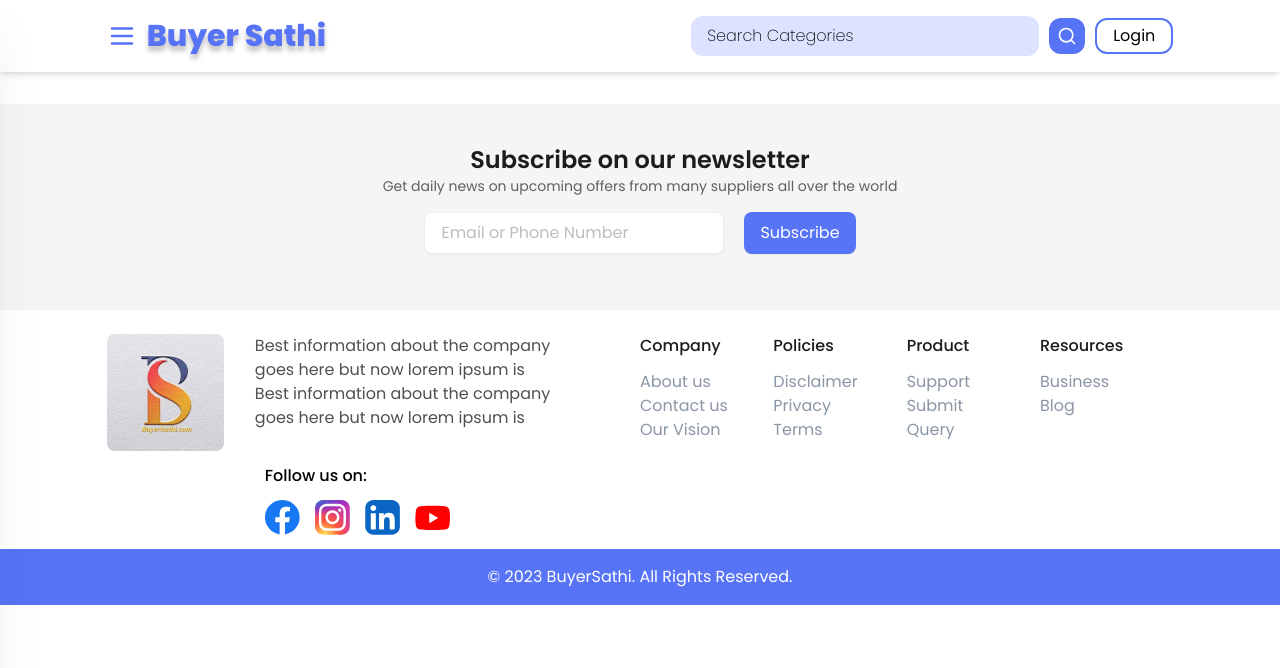
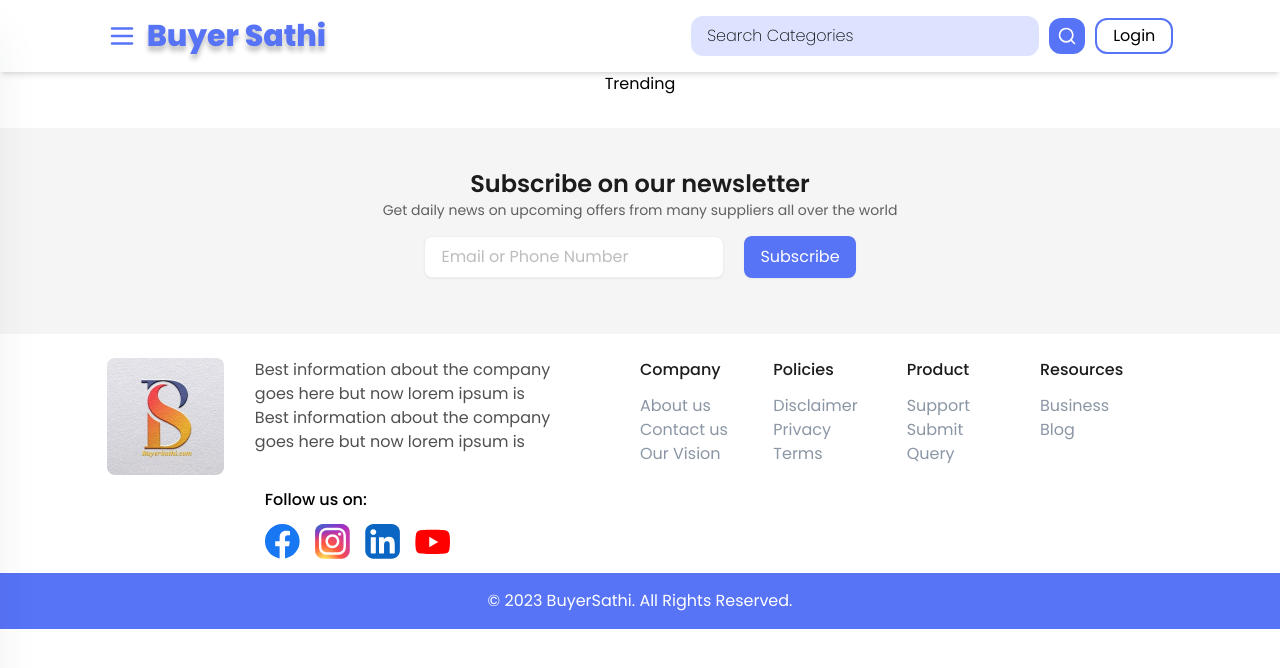
Before and after one commit to Hibbanur-Rahman/buyer-saathi, a React (Vite) app: page /trending in a window 1280 px wide. Shown: the top 668 px of the page. Built offline with nearby package versions, Linux system fonts and the light colour scheme.

Commit message:
adding the trending route

```diff
--- a/src/App.jsx
+++ b/src/App.jsx
@@ -3,17 +3,21 @@ import { Route, Routes } from "react-router-dom";
 import Home from "./views/home";
 import Navbar from "./components/navbar";
 import Footer from "./components/footer";
-import './assets/styles/main.scss'
+import "./assets/styles/main.scss";
 import ProductCategory from "./views/productCategories";
+import Trending from "./views/trending";
 function App() {
-
   return (
-    <div className="w-full flex flex-col overflow-hidden" style={{scrollbarWidth:'none'}}>
+    <div
+      className="w-full flex flex-col overflow-hidden"
+      style={{ scrollbarWidth: "none" }}
+    >
       <Navbar />
       <div className="w-full flex justify-center">
         <Routes>
           <Route path="/" element={<Home />} />
           <Route path="/product-category" element={<ProductCategory />} />
+          <Route path="/trending" element={<Trending />} />
         </Routes>
       </div>
       <Footer />
--- /dev/null
+++ b/src/views/trending.jsx
@@ -0,0 +1,9 @@
+import React from 'react'
+
+const Trending = () => {
+  return (
+    <div>Trending</div>
+  )
+}
+
+export default Trending;
```
